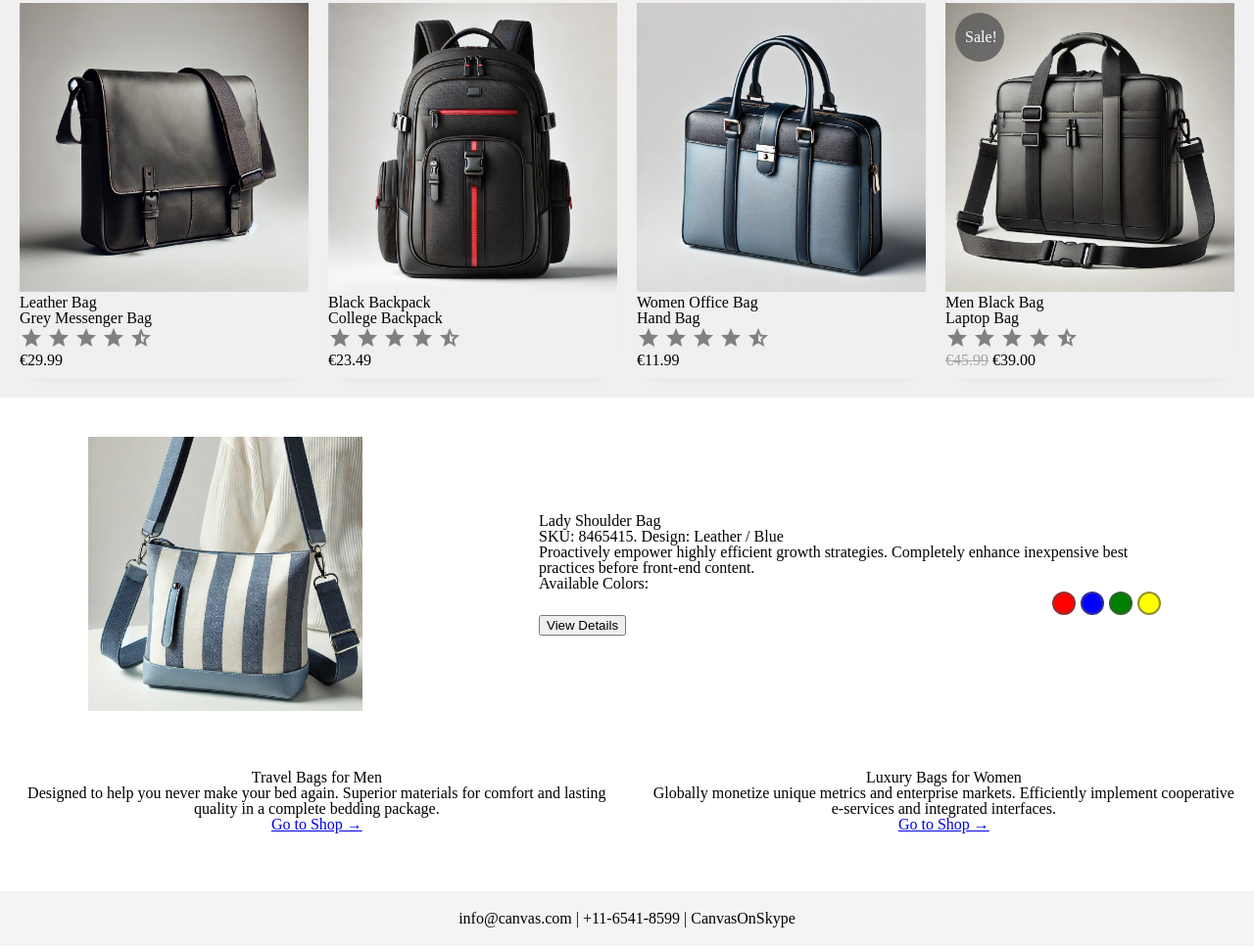
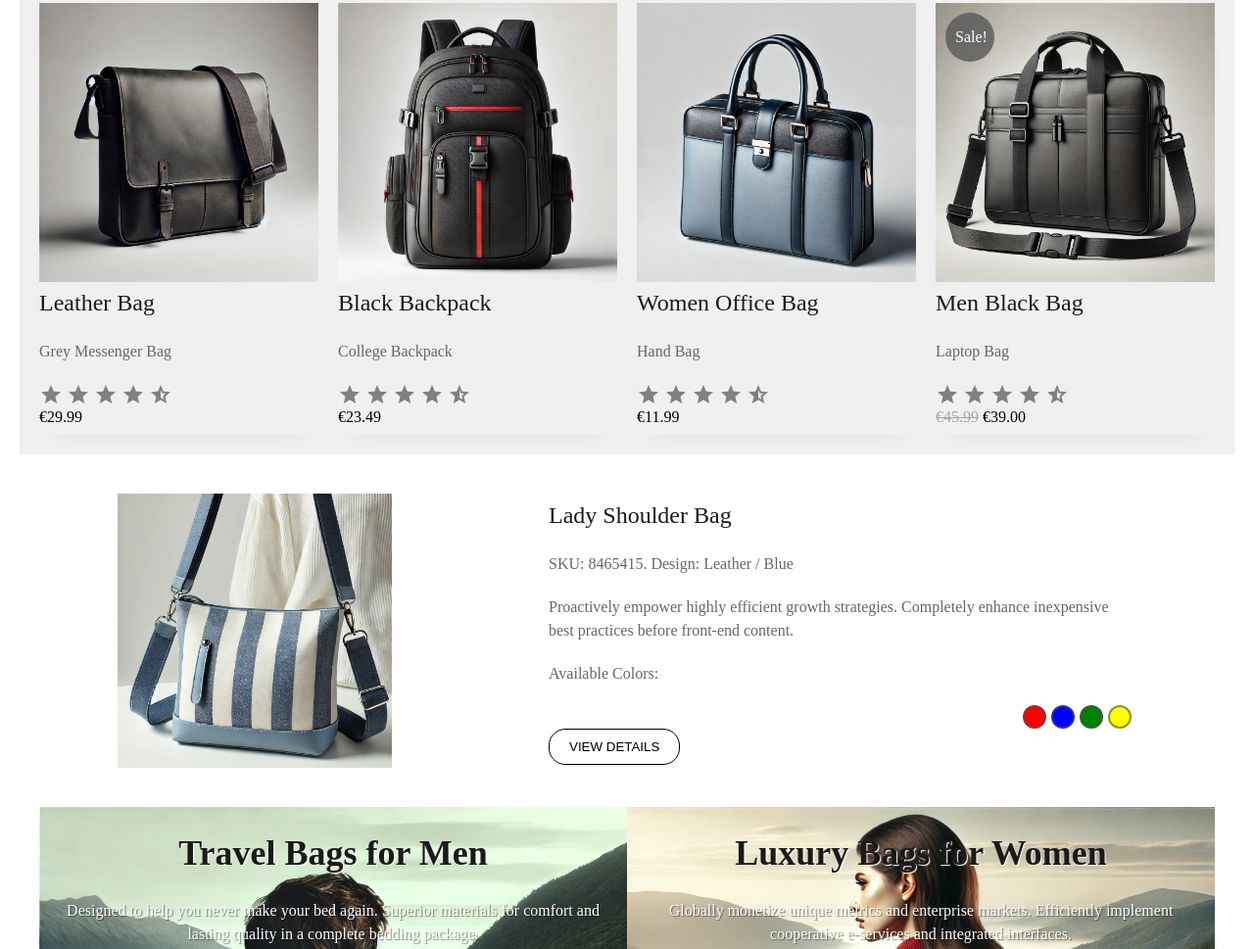
Before and after one commit to DavidTbilisi/ug-web-dev-final, a plain HTML site: page index.html in a window 1280 px wide. Shown: the part 121-1090 px from the top of the page at 98% size. Drawn offline with nearby package versions, Linux system fonts and the light colour scheme.

Commit message:
Refactor SCSS files for improved structure and organization

```diff
--- a/index.html
+++ b/index.html
@@ -11,7 +11,7 @@
 </head>
 
 <body>
-    <header>
+    <header class="container">
         <nav>
             <div class="logo">canvas</div>
             <ul>
@@ -38,7 +38,7 @@
     </header>
 
     <main>
-        <section class="best-selling-products">
+        <section class="best-selling-products container">
             <h2>Best Selling Products</h2>
             <div class="product-grid">
                 <div class="product-card">
@@ -138,7 +138,7 @@
             </div>
         </section>
 
-        <section class="featured-product">
+        <section class="featured-product container">
             <img src="Images/product_blue.webp" alt="Lady Shoulder Bag">
             <div class="product-info">
                 <h3>Lady Shoulder Bag</h3>
@@ -156,7 +156,7 @@
             </div>
         </section>
 
-        <section class="categories">
+        <section class="categories container">
             <div class="category travel-bags">
                 <h3>Travel Bags for Men</h3>
                 <p>Designed to help you never make your bed again. Superior materials for comfort and lasting quality in
--- /dev/null
+++ b/scss/_base.scss
@@ -0,0 +1,33 @@
+button {
+    background-color: rgb(255, 255, 255);
+    color: #000000;
+    border: 1px solid rgb(0, 0, 0);
+    padding: 10px 20px;
+    border-radius: 17px;
+    text-transform: uppercase;
+    cursor: pointer;
+    transition: background-color 0.3s;
+    &:hover {
+        background-color: #d00;
+    }
+}
+
+h3 {
+    font-size: 24px;
+    line-height: 1.5;
+    margin-bottom: 20px;
+    color: darken(gray, 40%);
+}
+
+p {
+    font-size: 16px;
+    line-height: 1.5;
+    margin-bottom: 20px;
+    color: darken(gray, 10%);
+    &.c-white {
+        color: #fff;
+    }
+    &.c-black {
+        color: #000;
+    }
+}
--- a/scss/_category.scss
+++ b/scss/_category.scss
@@ -2,6 +2,46 @@
     display: flex;
     justify-content: space-between;
     margin-top: 40px;
+    .category {
+        flex: 1;
+        color: white;
+        background-size: cover;
+        background-position: top;
+        background-repeat: no-repeat;
+        min-height: 450px;
+        &:nth-child(1) {
+            background-color: #f1c40f;
+            background-image: url(../images/luxury_left.webp);
+        }
+        &:nth-child(2) {
+            background-color: #e74c3c;
+            background-image: url(../images/luxury_right.webp);
+        }
+
+        p {
+            color: white;
+            text-shadow: 1px 1px 1px rgba(0, 0, 0, 0.5);
+        }
+
+        h3 {
+            font-size: 36px;
+            font-weight: bold;
+            text-shadow: 1px 1px 1px rgb(255, 255, 255);
+        }
+
+        a {
+            color: white;
+            text-decoration: none;
+            font-size: 24px;
+            font-weight: bold;
+            text-shadow: 1px 1px 1px rgba(0, 0, 0, 1);
+            padding-bottom: 5px;
+            border-bottom: 2px solid white;
+            box-shadow: 0 2px 0 rgba(0, 0, 0, 0.5);
+        }
+    }
+
+
 }
 
 .category {
--- a/scss/_featured_product.scss
+++ b/scss/_featured_product.scss
@@ -4,7 +4,7 @@
     display: flex;
     justify-content: space-around;
     align-items: center;
-    margin: 40px 0;
+    margin: 40px auto;
 
     img,
     div {
--- /dev/null
+++ b/scss/_utils.scss
@@ -0,0 +1,4 @@
+.container {
+    max-width: $container_max_width;
+    margin: 0 auto;
+}
--- a/scss/style.scss
+++ b/scss/style.scss
@@ -1,5 +1,7 @@
 @import './variables';
 @import './reset';
+@import './utils';
+@import './base';
 @import './header';
 @import './best_selling_products';
 @import './featured_product';
```
Also changed, not shown: Images/luxury_left.webp (added), Images/luxury_right.webp (added), css/style.css, 1 other file.
